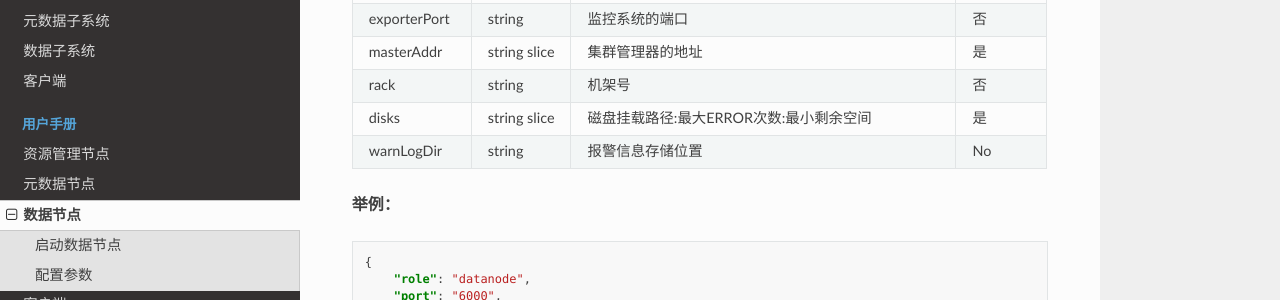
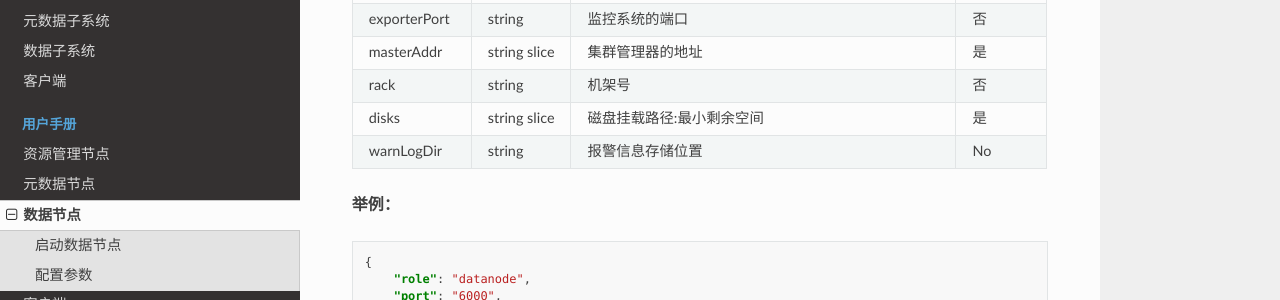
Before and after one commit to cubefs/docs-zh, a Sphinx documentation site: the page built from docs/source/user-guide/datanode.rst, in a window 1280 px wide and 900 px high, scrolled down 677 px. Shown: the part 149-449 px from the top of the window. Built offline with Sphinx 7.4.7 and the Read the Docs theme 2.0.0, drawn with Linux system fonts in a browser that asks for light colours; some of the changed lines change nothing that is shown.

Commit message:
sync doc
Signed-off-by: awzhgw <guowl18702995996@gmail.com>

```diff
--- a/docs/source/user-guide/datanode.rst
+++ b/docs/source/user-guide/datanode.rst
@@ -30,7 +30,7 @@
    "exporterPort", "string", "监控系统的端口", "否"
    "masterAddr", "string slice", "集群管理器的地址", "是"
    "rack", "string", "机架号", "否"
-   "disks", "string slice", "磁盘挂载路径:最大ERROR次数:最小剩余空间", "是"
+   "disks", "string slice", "磁盘挂载路径:最小剩余空间", "是"
    "warnLogDir","string","报警信息存储位置","No"
 
 
```
